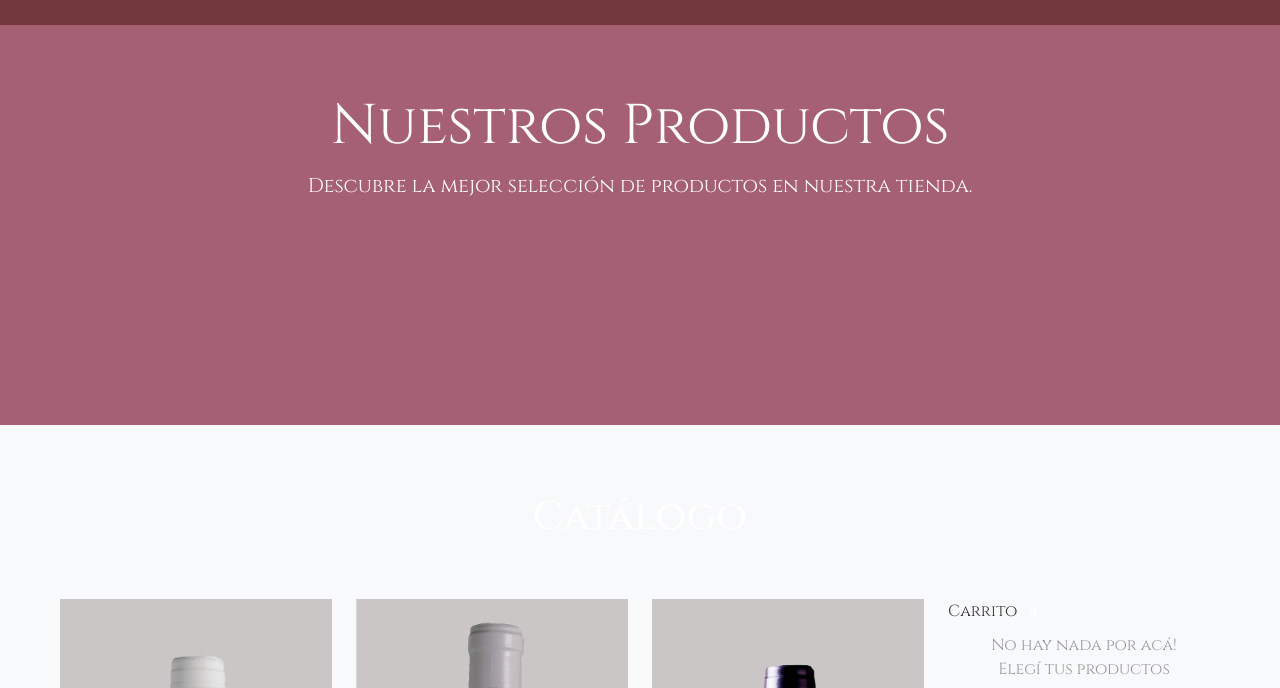
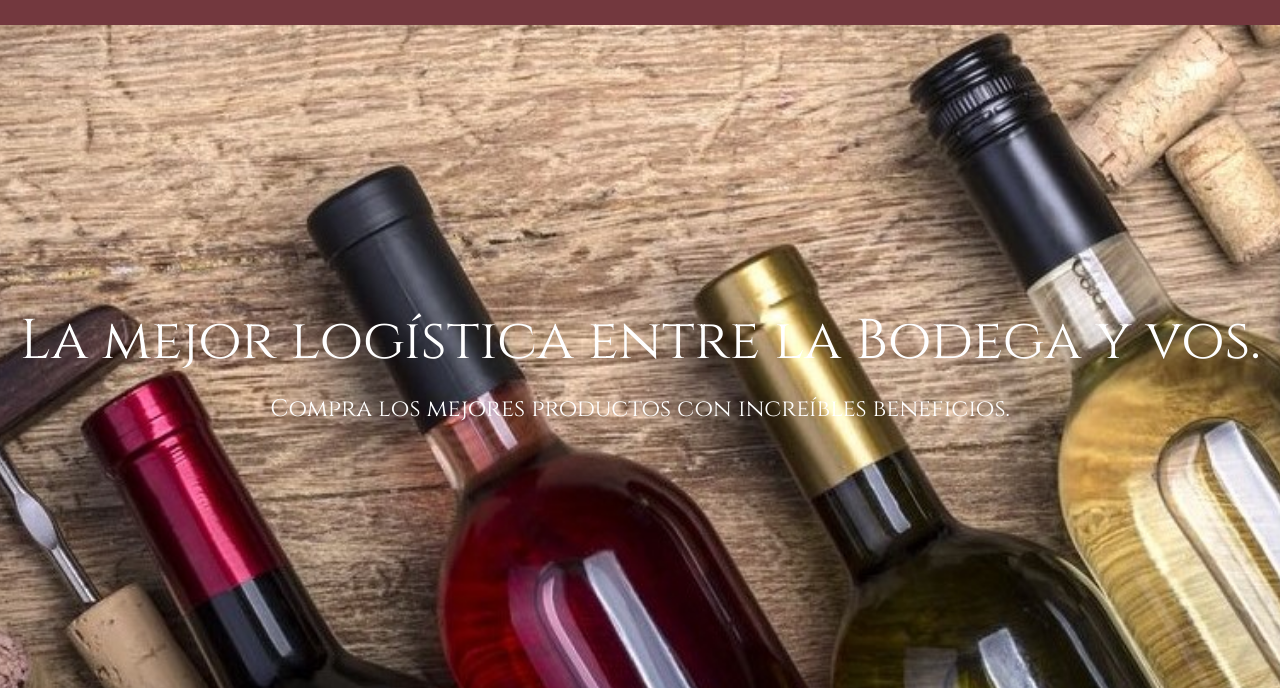
Before and after one commit to ruthpintos/Cat-logo-Vinoteca, a plain HTML site: page catalogo.html in a window 1280 px wide. Shown: the part 88-776 px from the top of the page. Drawn offline with nearby package versions, Linux system fonts and the light colour scheme; a web font is replaced by a local one.

Commit message:
Update catalogo.html
actualización

```diff
--- a/catalogo.html
+++ b/catalogo.html
@@ -11,7 +11,6 @@
     <!-- Enlace a Google Fonts para la tipografía Cinzel -->
     <link rel="preconnect" href="https://fonts.googleapis.com">
     <link rel="preconnect" href="https://fonts.gstatic.com" crossorigin>
-    <link href="https://fonts.googleapis.com/css2?family=Cinzel:wght@400..900&display=swap" rel="stylesheet">
     <!-- Enlace a Google Fonts para la tipografía Playfair Display -->
     <link rel="preconnect" href="https://fonts.googleapis.com">
     <link rel="preconnect" href="https://fonts.gstatic.com" crossorigin>
@@ -56,19 +55,19 @@
         </div>
     </nav>
 
-    <!-- Sección Héroe -->
-    <section id="heroe" class="hero-background text-white text-center py-5">
-        <div class="container">
-            <h1 class="display-4">Nuestros Productos</h1>
-            <p class="lead">Descubre la mejor selección de productos en nuestra tienda.</p>
+    <header>
+        <div class="parallax">
+            <div class="parallax-content">
+                <h1 class="display-4 mb-3">La mejor logística entre la Bodega y vos.</h1>
+                <p class="fs-4">Compra los mejores productos con increíbles beneficios.</p>
+            </div>
         </div>
-    </section>
+    </header>
 
     <!-- Catálogo -->
     <div class="container">
-
         <header class="text-center py-5">
-            <h1>Catálogo</h1>
+            <h2>Catálogo</h2>
         </header>
 
         <div class="row">
@@ -88,7 +87,6 @@
         </div>
 
     </div>
-
 
     <!-- Footer -->
     <footer class="footer mt-auto py-3">
```
